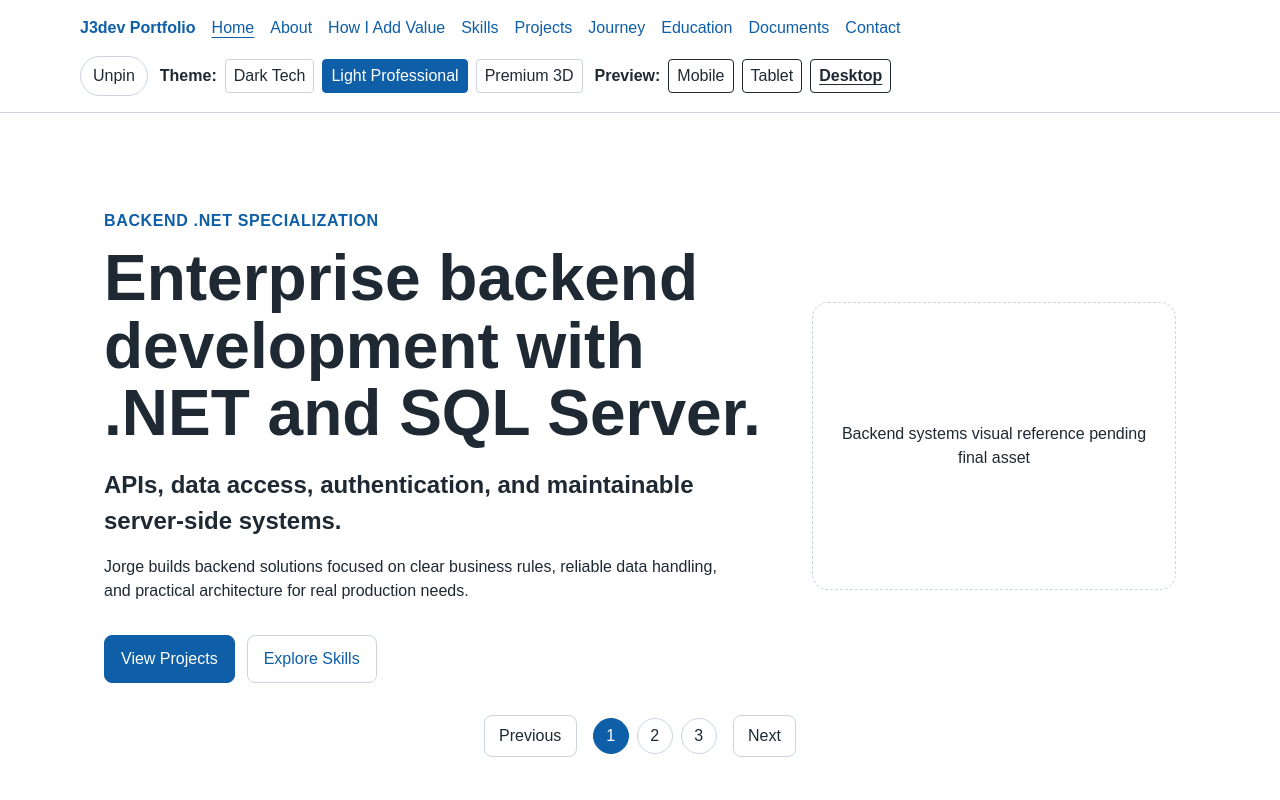
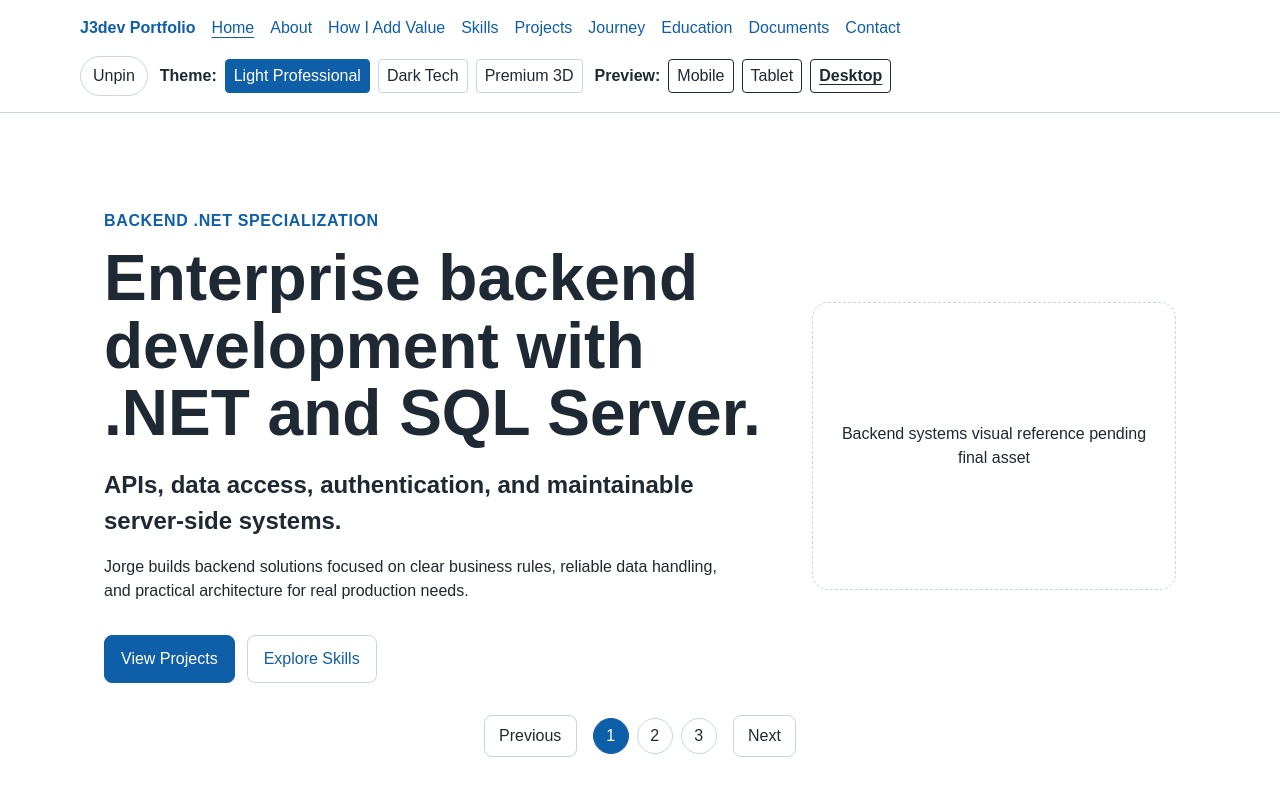
Before and after one commit to jorgejaimes085GH/J3dev-portfolio, an Angular app: page / in a window 1280 px wide. Shown: the top 800 px of the page. Built offline with nearby package versions, Linux system fonts and the light colour scheme.

Commit message:
Review theme UX strategy safeguards

```diff
--- a/src/app/core/services/theme.service.ts
+++ b/src/app/core/services/theme.service.ts
@@ -2,7 +2,7 @@ import { DOCUMENT, isPlatformBrowser } from '@angular/common';
 import { Injectable, Renderer2, RendererFactory2, inject, signal } from '@angular/core';
 import { PLATFORM_ID } from '@angular/core';
 
-import { PortfolioTheme, SUPPORTED_THEMES } from '../../themes/theme.model';
+import { DEFAULT_PORTFOLIO_THEME, PortfolioTheme, SUPPORTED_THEMES } from '../../themes/theme.model';
 
 const THEME_STORAGE_KEY = 'j3dev-portfolio-theme';
 const THEME_CLASS_PREFIX = 'theme-';
@@ -15,7 +15,7 @@ export class ThemeService {
   private readonly themeIds = SUPPORTED_THEMES.map((theme) => theme.id);
   private readonly themeClasses = this.themeIds.map((themeId) => `${THEME_CLASS_PREFIX}${themeId}`);
   private readonly isBrowser = isPlatformBrowser(this.platformId);
-  private readonly selectedTheme = signal<PortfolioTheme>('light-professional');
+  private readonly selectedTheme = signal<PortfolioTheme>(DEFAULT_PORTFOLIO_THEME);
 
   readonly currentTheme = this.selectedTheme.asReadonly();
   readonly themes = SUPPORTED_THEMES;
@@ -27,6 +27,10 @@ export class ThemeService {
   }
 
   setTheme(theme: PortfolioTheme): void {
+    if (!this.isSupportedTheme(theme)) {
+      return;
+    }
+
     this.applyTheme(theme, true);
   }
 
@@ -73,12 +77,12 @@ export class ThemeService {
 
   private getSystemDefaultTheme(): PortfolioTheme {
     if (!this.isBrowser) {
-      return 'light-professional';
+      return DEFAULT_PORTFOLIO_THEME;
     }
 
     return window.matchMedia('(prefers-color-scheme: dark)').matches
       ? 'dark-tech'
-      : 'light-professional';
+      : DEFAULT_PORTFOLIO_THEME;
   }
 
   private isSupportedTheme(theme: string | null): theme is PortfolioTheme {
--- a/src/app/layout/theme-switcher/theme-switcher.ts
+++ b/src/app/layout/theme-switcher/theme-switcher.ts
@@ -16,6 +16,8 @@ import { PortfolioTheme } from '../../themes/theme.model';
             [class.theme-switcher__button--active]="themeService.isActiveTheme(theme.id)"
             type="button"
             [attr.aria-pressed]="themeService.isActiveTheme(theme.id)"
+            [attr.aria-label]="theme.label + ': ' + theme.description"
+            [attr.title]="theme.description"
             (click)="selectTheme(theme.id)"
           >
             {{ theme.label }}
--- a/src/app/themes/theme.model.ts
+++ b/src/app/themes/theme.model.ts
@@ -3,10 +3,25 @@ export type PortfolioTheme = 'dark-tech' | 'light-professional' | 'premium-3d';
 export interface ThemeOption {
   id: PortfolioTheme;
   label: string;
+  description: string;
 }
 
+export const DEFAULT_PORTFOLIO_THEME: PortfolioTheme = 'light-professional';
+
 export const SUPPORTED_THEMES: readonly ThemeOption[] = [
-  { id: 'dark-tech', label: 'Dark Tech' },
-  { id: 'light-professional', label: 'Light Professional' },
-  { id: 'premium-3d', label: 'Premium 3D' },
+  {
+    id: 'light-professional',
+    label: 'Light Professional',
+    description: 'Default professional experience for recruiters and business stakeholders.',
+  },
+  {
+    id: 'dark-tech',
+    label: 'Dark Tech',
+    description: 'Technical-focused experience for developers, tech leads, and architects.',
+  },
+  {
+    id: 'premium-3d',
+    label: 'Premium 3D',
+    description: 'Optional enhanced experience with creative visual effects.',
+  },
 ];
```
